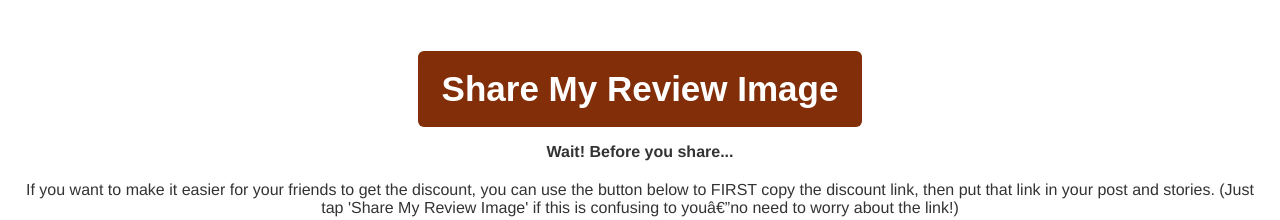
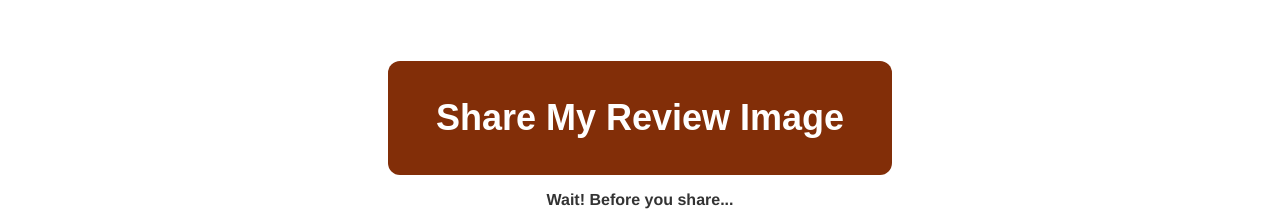
Before and after one commit to rhynoverde/share-embrfyr-JustAddLuv, a plain HTML site: page JustAddLuv/index.html in a window 1280 px wide. Shown: the part 585-805 px from the top of the page. Drawn offline with Linux system fonts and the light colour scheme.

Commit message:
Update styles.css

```diff
--- a/JustAddLuv/styles.css
+++ b/JustAddLuv/styles.css
@@ -53,19 +53,19 @@ p {
 }
 
 button {
-    background-color: #822E08; /* Updated button color */
+    background-color: #822E08; /* Button color */
     color: white;
-    padding: 18px 24px; /* Increased padding for larger button size */
-    font-size: 35px; /* Increased font size */
+    padding: 36px 48px; /* Doubled padding for larger button size */
+    font-size: 36px; /* Doubled font size */
     font-weight: bold; /* Bolder text */
     cursor: pointer;
-    border-radius: 6px; /* Slightly larger border radius */
+    border-radius: 12px; /* Slightly larger border radius */
     border: none;
     transition: background-color 0.3s ease;
     text-align: center;
     text-decoration: none;
     display: inline-block;
-    margin-top: 10px; /* Add space above the button */
+    margin-top: 20px; /* Increased space above the button */
 }
 
 button:hover {
```
